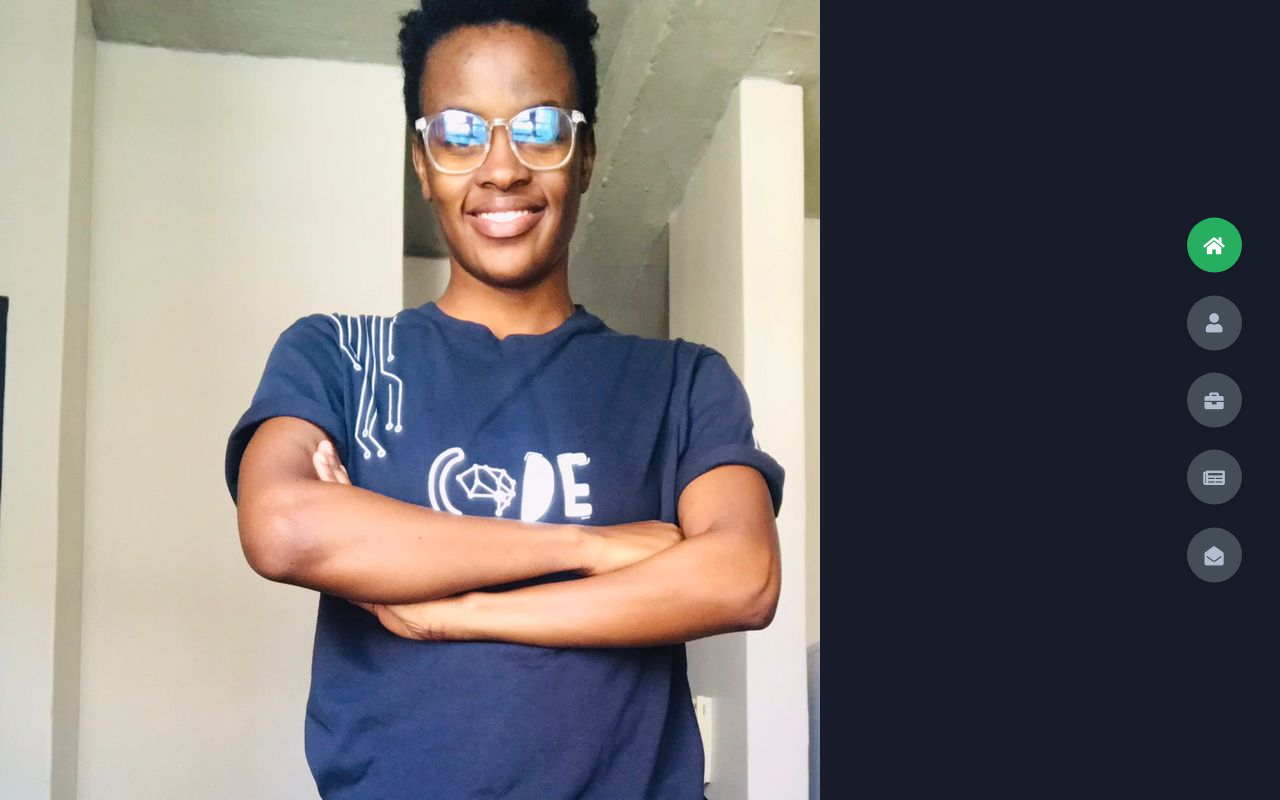
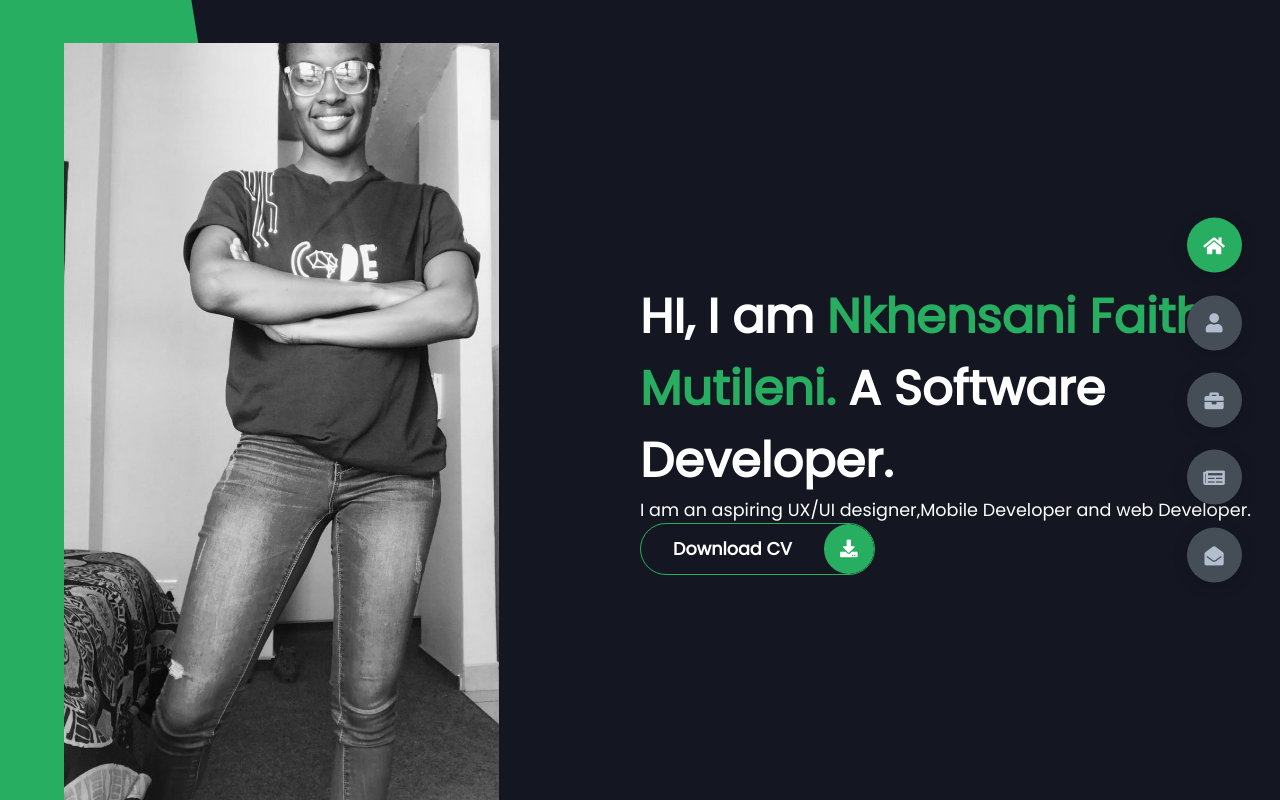
Before and after one commit to Nkhensani2059/Portfolio-website, a plain HTML site: page index.html in a window 1280 px wide. Shown: the top 800 px of the page. Drawn offline with Linux system fonts and the light colour scheme.

Commit message:
first commit

```diff
--- a/css/styles.scss
+++ b/css/styles.scss
@@ -61,7 +61,7 @@ section{
 .sec1{
     display: none;
     transform: translateY(0) scale(1);
-    background-color: rgb(161, 205, 90);
+    background-color: rgba(0, 0, 0, 0.2);
 }
 .sec2{
     display: none;
@@ -138,3 +138,130 @@ section{
         }
     }
 }
+
+.header-content{
+   display: grid;
+   grid-template-columns: repeat(2, 1fr);
+   height: 100%;
+   .left-header{
+    display: flex;
+    align-items: center;
+    position: relative;
+    .h-shape{
+        transition: all .4s ease-in-out;
+        width: 65%;
+        height: 100%;
+        background-color: var(--color-secondary);
+        position: absolute;
+        left: 0;
+        top: 0;
+        z-index: -1;
+        clip-path: polygon(0 0, 46% 0,79% 100%, 0% 100%);
+    }
+    .image{
+        border-radius: var(--br-sm-2);
+        height: 90%;
+        width: 68%;
+        margin-left: 4rem;
+        background-color: var(--color-black);
+        transition: all .4s ease-in-out ;
+        img{
+            height: 100%;
+            width: 100%;
+            object-fit: cover;
+            transition: all .4s ease-in-out ;
+            filter: grayscale(100%);
+            &:hover{
+                filter: grayscale(0);
+            }
+        }
+    }
+   }
+   .right-header{
+    display: flex;
+    flex-direction: column;
+    justify-content: center;
+    padding-right: 1rem;
+    .name{
+        font-size: 3rem;
+        span{
+            color: var(--color-secondary);
+
+        }
+        p{
+            margin: 1.5rem 0;
+            line-height: 2rem;
+        }
+    }
+   }
+
+}
+.btn-con{
+   display: flex;
+   align-self: flex-start;
+}
+
+.main-btn{
+    border-radius: 30px;
+    color: inherit;
+    font-weight: 600;
+    position: relative;
+    border: 1px solid var(--color-secondary);
+    display: flex;
+    align-items: center;
+    overflow: hidden;
+    .btn-text{
+        padding: 0 2rem;
+    }
+    .btn-icon{
+        background-color: var(--color-secondary);
+        display: flex;
+        align-items: center;
+        justify-content: center;
+        border-radius: 50%;
+        padding: 1rem;
+    }
+    &::before{
+        content:'';
+        position: absolute;
+        top: 0;
+        right: 0;
+        transform: translateX(100%);
+        transition: all .4s ease-in-out;
+        z-index: -1;
+    }
+
+    &:hover{
+        &::before{
+            width: 100%;
+            height: 100%;
+            background-color: var(--color-secondary);
+            transform: translateX(0);
+        }
+    }
+
+}
+
+.main-title{
+    text-align: center;
+    h2{
+        position: relative;
+        text-transform: uppercase;
+        font-size: 4rem;
+        font-weight: 700;
+        span{
+            color: var(--color-secondary);
+        }
+        .bg-text{
+            position: absolute;
+            top: 50%;
+            left: 50%;
+            color: var(--color-grey-5);
+            transition: all .4s ease-in-out;
+            z-index: -1;
+            transform: translate(-50%, -50%);
+            font-weight: 800;
+            font-size: 6.3rem;
+        }
+    }
+}
--- a/index.html
+++ b/index.html
@@ -23,9 +23,6 @@
 
   <body class="main-content">
     <header class="section sec1 header active" id="home">
-
-    </header>
-    <div>
       <div class="header-content">
       <div class="left-header">
         <div class="h-shape"></div>
@@ -39,12 +36,12 @@
           A Software Developer.
         </h1>
         <p>
-            I am Software Development student at Wethinkcode who is an aspiring
-            UX/UI designer,Mobile application Developer and web application
-            Developer.
+          I am an aspiring
+          UX/UI designer,Mobile Developer and web Developer.
         </p>
+        <div class="btn-con">
           <a href="" class="main-btn">
-            <span class="btn-text">Download Cv</span>
+            <span class="btn-text">Download CV</span>
             <span class="btn-icon">
               <i class="fas fa-download"></i>
             </span>
@@ -52,8 +49,13 @@
         </div>
       </div>
     </div>
+    </header>
     <main>
-      <section class="section sec2 about" id="about"></section>
+      <section class="section sec2 about" id="about">
+         <div class="main-title">
+          <h2>About <span>me</span><span class="bg-text"> my stats</span> </h2>
+         </div>
+      </section>
       <section class="section sec3 portfolio" id="portfolio"></section>
       <section class="section sec4 blogs" id="blogs"></section>
       <section class="section sec5 contacts" id="contacts"></section>
```
Also changed, not shown: css/styles.css, 1 other file. Lines whose indentation alone changed are shown as unchanged.
